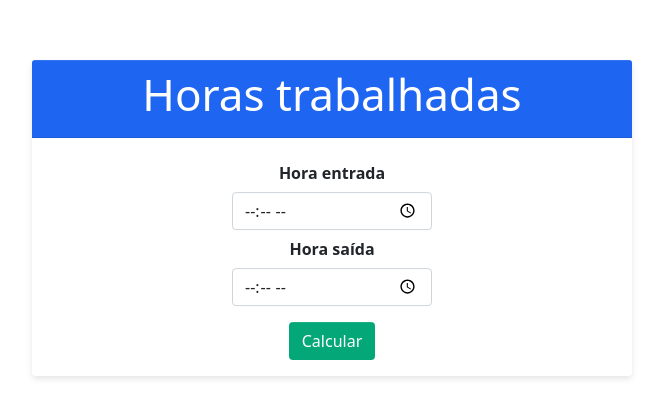
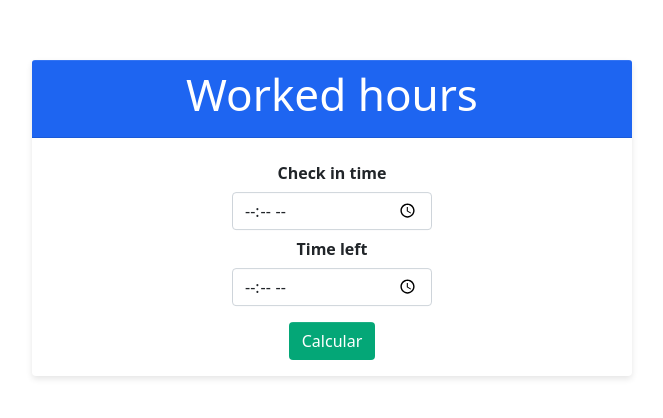
Before and after one commit to BrunoRodriguesNasc/Horas-trabalhadas, a website: page index.html in a window 1280 px wide. Shown: the part 182-600 px from the top of the page, without its empty margins (308-971 px from the left). Drawn offline with Linux system fonts and the light colour scheme.

Commit message:
fix:Ajustando a linguagem

```diff
--- a/index.html
+++ b/index.html
@@ -15,7 +15,7 @@
   <div class="card text-center position-absolute top-50 start-50 translate-middle boxShadowCard" style="width: 50%">
     <div class="card-header colorHeadCard">
       <header>
-        <h1 class="display-1 titleCard"><strong>Horas trabalhadas</strong></h1>
+        <h1 class="display-1 titleCard"><strong>Worked hours</strong></h1>
       </header>
     </div>
     <div class="card-body">
@@ -23,24 +23,29 @@
         <div class="row">
           <div class="col-sm">
             <div class="form-group row">
-              <label for="example-time-input" class="col-2 col-form-label label-weight"><strong>Hora
-                  entrada</strong></label>
+              <label for="example-time-input" class="col-2 col-form-label label-weight"><strong>
+                  Check in time
+                </strong>
+              </label>
               <input class="form-control" type="time" id="hoursEntry">
             </div>
             <div class="form-group row">
-              <label for="example-time-input" class="col-2 col-form-label label-weight"><strong>Hora
-                  saída</strong></label>
+              <label for="example-time-input" class="col-2 col-form-label label-weight">
+                <strong>
+                  Time left
+                </strong>
+              </label>
               <input class="form-control" type="time" id="hoursClose">
             </div>
           </div>
         </div>
-          <div class="container text-center mt-3">
-            <button type="button" class="btn btn-sucess colorBtn " id="btnCalculate">Calcular</button>
-          </div>
+        <div class="container text-center mt-3">
+          <button type="button" class="btn btn-sucess colorBtn " id="btnCalculate">Calcular</button>
         </div>
-        <span id="cardMessage"></span>
       </div>
-      <script src="/main.js"></script>
+      <span id="cardMessage"></span>
+    </div>
+    <script src="/main.js"></script>
 </body>
 
 </html>
```
Also changed, not shown: package.json (added, +19 -0 lines), README.md, ahgoralogo.png (added).
